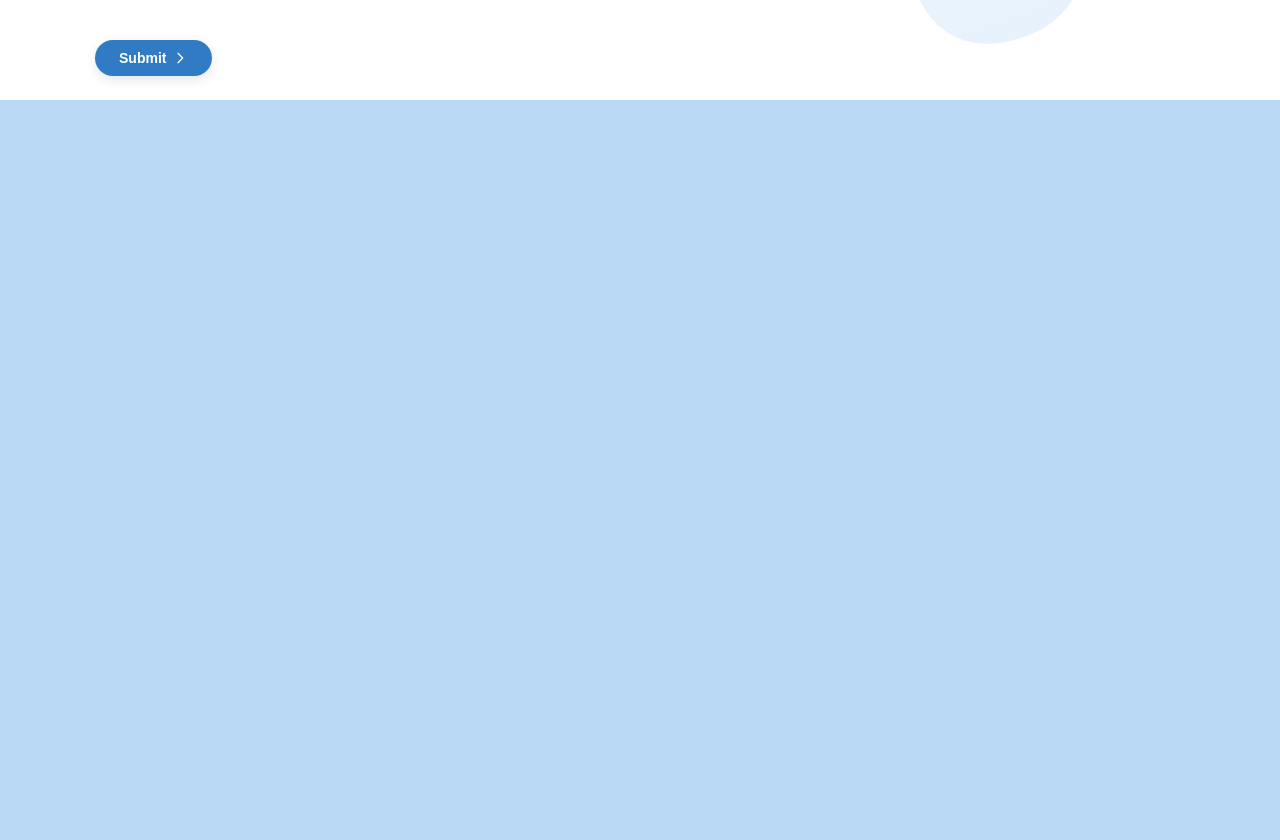
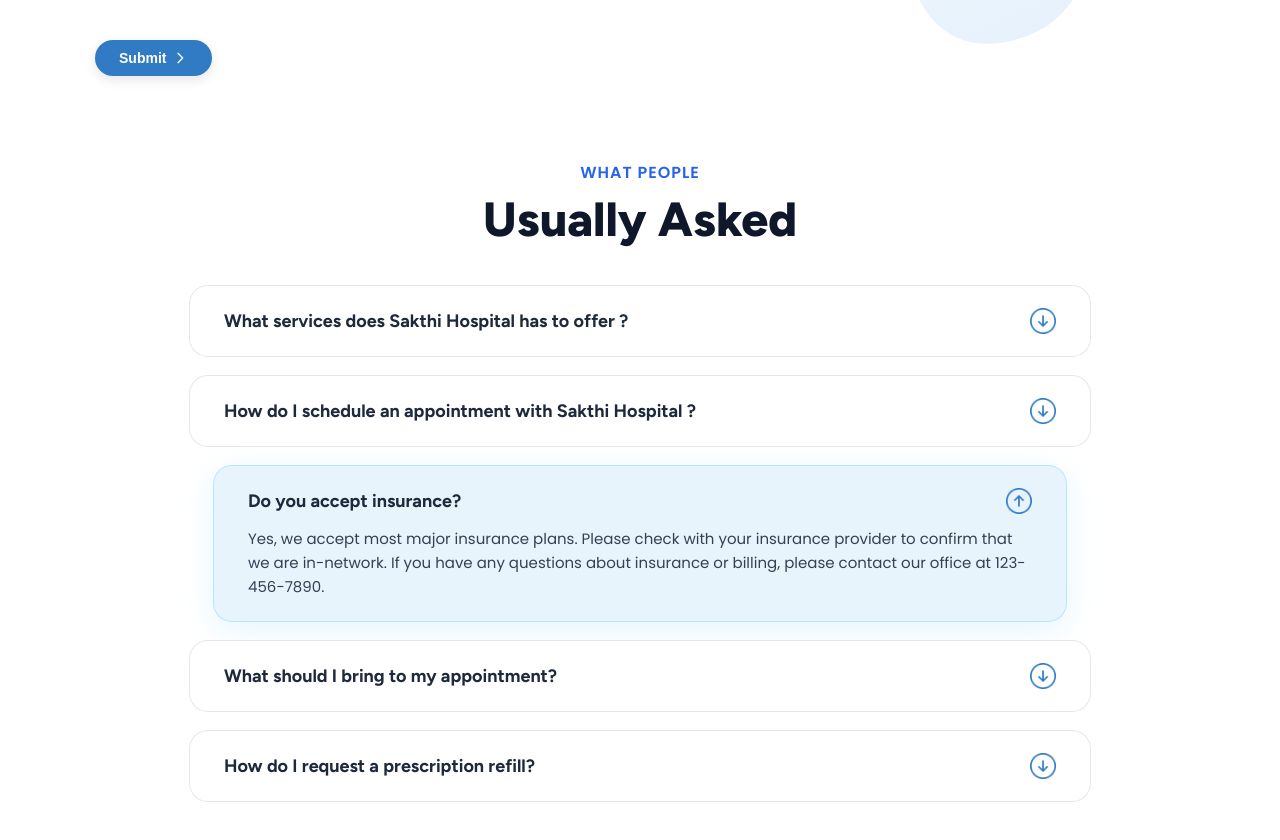
Before and after one commit to astcy/sakthihospitals, a React (Create React App) app: page /#/ in a window 1280 px wide. Shown: the part 5588-6428 px from the top of the page. Before the commit the page ends 5688 px from the top, so only its background shows below. Built offline with nearby package versions, Linux system fonts and the light colour scheme.

Commit message:
thisswsjbhd

```diff
--- /dev/null
+++ b/src/Homepage/Asked.jsx
@@ -0,0 +1,197 @@
+import React, { useState, useEffect } from "react";
+import arrowDown from "../assets/arrow-down.png"; // Use your own image path
+
+const faqList = [
+  {
+    question: "What services does Sakthi Hospital has to offer ?",
+    answer: "",
+  },
+  {
+    question: "How do I schedule an appointment with Sakthi Hospital ?",
+    answer: "",
+  },
+  {
+    question: "Do you accept insurance?",
+    answer:
+      "Yes, we accept most major insurance plans. Please check with your insurance provider to confirm that we are in-network. If you have any questions about insurance or billing, please contact our office at 123-456-7890.",
+  },
+  {
+    question: "What should I bring to my appointment?",
+    answer: "",
+  },
+  {
+    question: "How do I request a prescription refill?",
+    answer: "",
+  },
+];
+
+function Asked() {
+  const [openIdx, setOpenIdx] = useState(2);
+  const [isMobile, setIsMobile] = useState(window.innerWidth < 600);
+
+  useEffect(() => {
+    const handleResize = () => setIsMobile(window.innerWidth < 600);
+    window.addEventListener("resize", handleResize);
+    return () => window.removeEventListener("resize", handleResize);
+  }, []);
+
+  // Font family helpers
+  const poppins = "'Poppins', sans-serif";
+  const figtree = "'Figtree', sans-serif";
+
+  // Styles
+  const styles = {
+    main: {
+      minHeight: "100vh",
+      background: "#fff",
+      display: "flex",
+      flexDirection: "column",
+      alignItems: "center",
+      padding: isMobile ? "22px 4px" : "60px 0",
+      fontFamily: poppins,
+    },
+    title: {
+      color: "#2563eb",
+      fontWeight: 700,
+      fontSize: isMobile ? "13px" : "16px",
+      letterSpacing: "1px",
+      marginBottom: "8px",
+      textAlign: "center",
+      fontFamily: poppins,
+      userSelect: "none",
+      textTransform: "uppercase",
+    },
+    subtitle: {
+      color: "#0f172a",
+      fontWeight: 800,
+      fontSize: isMobile ? "26px" : "48px",
+      marginBottom: isMobile ? "22px" : "40px",
+      textAlign: "center",
+      fontFamily: figtree,
+      userSelect: "none",
+      lineHeight: 1.1,
+    },
+    faqContainer: {
+      width: "100%",
+      maxWidth: "900px",
+      display: "flex",
+      flexDirection: "column",
+      gap: isMobile ? "10px" : "20px",
+    },
+    faqBox: {
+      background: "#fff",
+      borderRadius: "18px",
+      boxShadow: "0 0 0 1px #e5e7eb",
+      padding: isMobile ? "13px 10px" : "22px 34px",
+      display: "flex",
+      alignItems: "center",
+      justifyContent: "space-between",
+      cursor: "pointer",
+      transition: "box-shadow 0.18s, background 0.18s",
+      minHeight: isMobile ? "54px" : "64px",
+      position: "relative",
+      fontFamily: poppins,
+    },
+    faqBoxActive: {
+      background: "#e8f4fb",
+      boxShadow: "0 8px 32px #bae6fd66, 0 0 0 1px #bae6fd",
+      // Open box moves slightly right
+      marginLeft: isMobile ? "4px" : "24px",
+      width: isMobile ? "calc(100% - 8px)" : "calc(100% - 48px)",
+    },
+    questionRow: {
+      display: "flex",
+      alignItems: "center",
+      width: "100%",
+    },
+    question: {
+      color: "#1e293b",
+      fontWeight: 700,
+      fontSize: isMobile ? "15px" : "18px",
+      margin: 0,
+      flex: 1,
+      fontFamily: figtree,
+      userSelect: "none",
+      lineHeight: 1.3,
+      textAlign: "left",
+    },
+    icon: {
+      marginLeft: "16px",
+      width: isMobile ? 22 : 26,
+      height: isMobile ? 22 : 26,
+      display: "flex",
+      alignItems: "center",
+      justifyContent: "center",
+      flexShrink: 0,
+      userSelect: "none",
+      transition: "transform 0.2s",
+      transform: "rotate(0deg)",
+    },
+    iconOpen: {
+      transform: "rotate(180deg)",
+    },
+    answer: {
+      marginTop: isMobile ? "8px" : "13px",
+      color: "#334155",
+      fontSize: isMobile ? "13px" : "15px",
+      fontWeight: 400,
+      fontFamily: poppins,
+      lineHeight: 1.6,
+      userSelect: "none",
+      textAlign: "left",
+    },
+  };
+
+  return (
+    <div style={styles.main}>
+      <div style={styles.title}>WHAT PEOPLE</div>
+      <div style={styles.subtitle}>Usually Asked</div>
+      <div style={styles.faqContainer}>
+        {faqList.map((item, idx) => {
+          const isActive = openIdx === idx;
+          return (
+            <div
+              key={idx}
+              style={{
+                ...styles.faqBox,
+                ...(isActive ? styles.faqBoxActive : {}),
+                flexDirection: "column",
+                alignItems: "stretch",
+                boxSizing: "border-box",
+              }}
+              onClick={() => setOpenIdx(idx === openIdx ? -1 : idx)}
+            >
+              <div style={styles.questionRow}>
+                <span style={styles.question}>{item.question}</span>
+                <span
+                  style={{
+                    ...styles.icon,
+                    ...(isActive ? styles.iconOpen : {}),
+                  }}
+                >
+                  <img
+                    src={arrowDown}
+                    alt={isActive ? "Collapse" : "Expand"}
+                    style={{
+                      width: "100%",
+                      height: "100%",
+                      objectFit: "contain",
+                      userSelect: "none",
+                      pointerEvents: "none",
+                    }}
+                    draggable={false}
+                  />
+                </span>
+              </div>
+              {isActive && item.answer && (
+                <div style={styles.answer}>{item.answer}</div>
+              )}
+            </div>
+          );
+        })}
+      </div>
+    </div>
+  );
+}
+
+export default Asked;
--- a/src/Homepage/Home.jsx
+++ b/src/Homepage/Home.jsx
@@ -10,6 +10,7 @@
 import Backtest from "./Backseat";
 import Appointment from "./Appointment";
 import Post from "./Post";
+import Asked from "./Asked";
 const globalStyle = `
   * {
     box-sizing: border-box;
@@ -65,7 +66,7 @@
                         <Backtest/>
                         <Post/>
 <Appointment />
-
+<Asked />
     </section>
   );
 };
```
Also changed, not shown: src/assets/arrow-down.png (added), src/assets/arrow-up.png (added).
